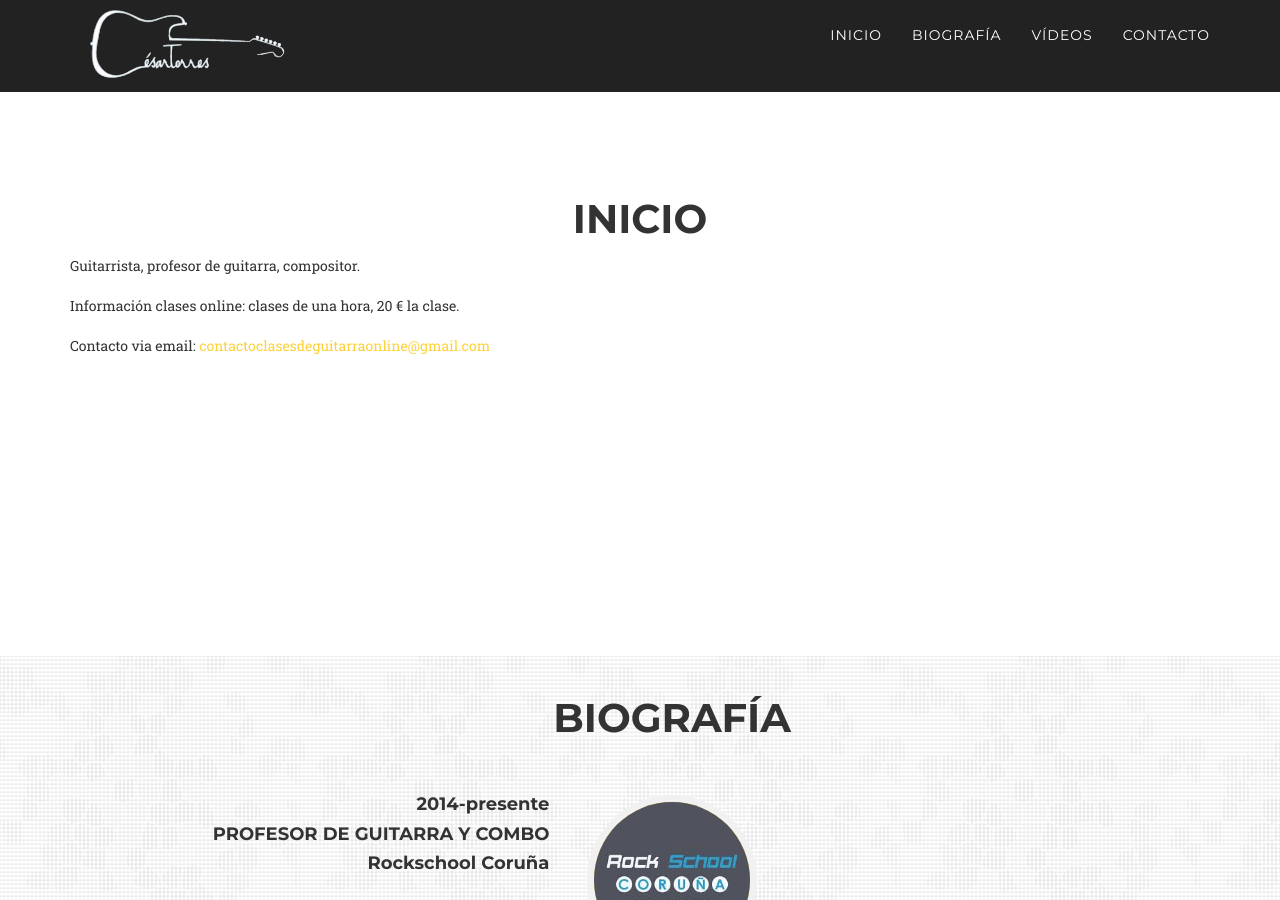
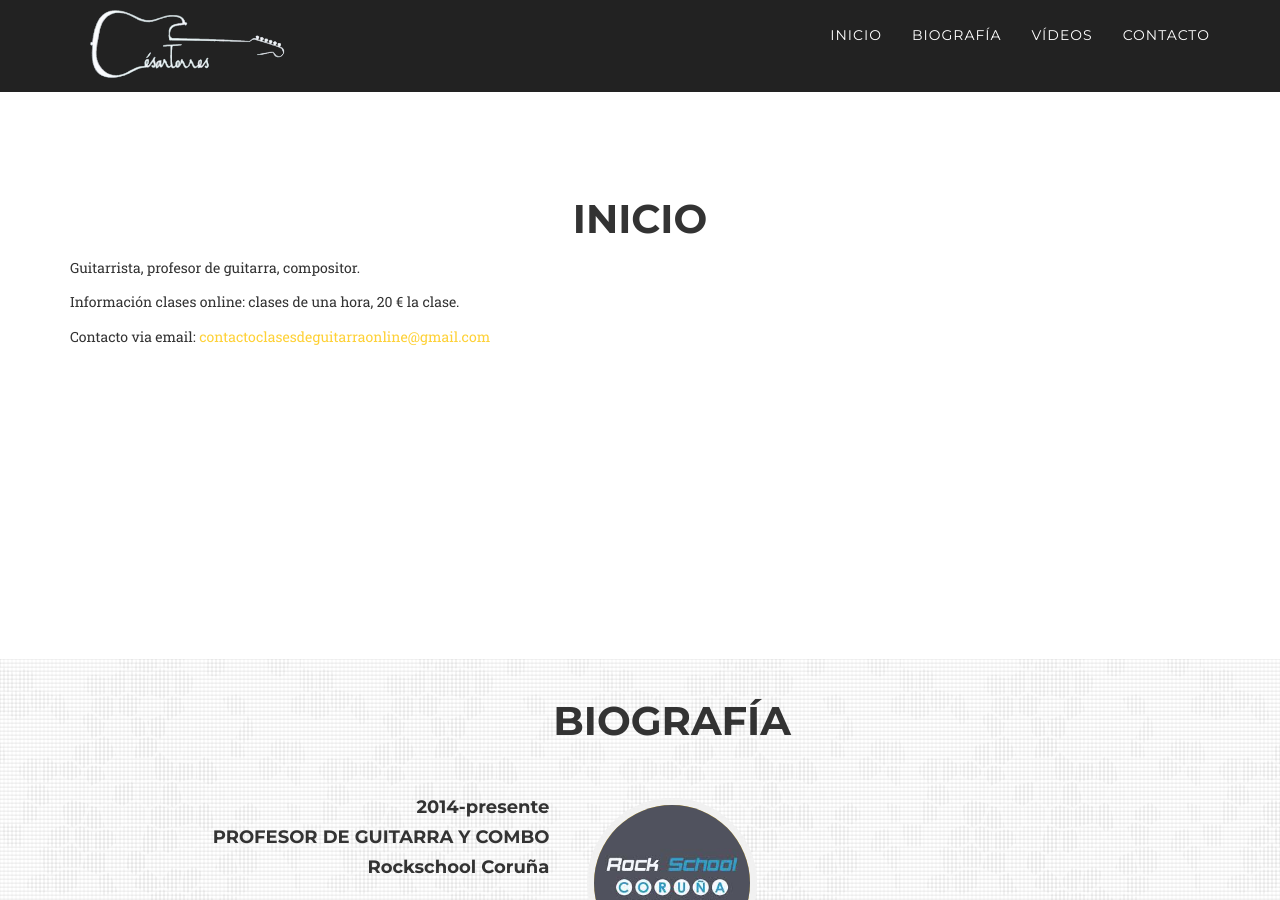
Before and after one commit to cesartorresmusic/cesartorresmusic.github.io, a Jekyll site: the page built from README.md, in a window 1280 px wide and 900 px high, scrolled down 751 px. Built offline with Jekyll 4.4.1, drawn with Linux system fonts in a browser that asks for light colours; some web fonts are replaced; our own code applies the rules of GitHub Pages for plain Markdown files.

Commit message:
small cleanup

```diff
--- a/_includes/header.html
+++ b/_includes/header.html
@@ -15,7 +15,7 @@
             <!-- Collect the nav links, forms, and other content for toggling -->
             <div class="collapse navbar-collapse" id="bs-example-navbar-collapse-1">
 
-<img src="../img/cesar-logo.png" />
+                <img src="../img/cesar-logo.png" />
 
                 <ul class="nav navbar-nav navbar-right">
                     <li class="hidden">
--- a/_includes/inicio.html
+++ b/_includes/inicio.html
@@ -10,11 +10,15 @@
             </div>
             <div class="row">
                 <div class="col-lg-12">
-Guitarrista, profesor de guitarra, compositor.<br>
-<br>
-Información clases online: clases de una hora, 20 € la clase.<br>
-<br>
-Contacto via email: <a href="mailto:contactoclasesdeguitarraonline@gmail.com">contactoclasesdeguitarraonline@gmail.com</a>
+                    <p>
+                        Guitarrista, profesor de guitarra, compositor.
+                    </p>
+                    <p>
+                        Información clases online: clases de una hora, 20 € la clase.
+                    </p>
+                    <p>
+                        Contacto via email: <a href="mailto:contactoclasesdeguitarraonline@gmail.com">contactoclasesdeguitarraonline@gmail.com</a>
+                    </p>
                 </div>
             </div>
         </div>
--- a/_includes/modals.html
+++ /dev/null
@@ -1,40 +0,0 @@
- <!-- Portfolio Modals -->
- {% for post in site.posts %}
-    <div class="portfolio-modal modal fade" id="portfolioModal{{ post.modal-id }}" tabindex="-1" role="dialog" aria-hidden="true">
-        <div class="modal-content">
-            <div class="close-modal" data-dismiss="modal">
-                <div class="lr">
-                    <div class="rl">
-                    </div>
-                </div>
-            </div>
-            <div class="container">
-                <div class="row">
-                    <div class="col-lg-8 col-lg-offset-2">
-                        <div class="modal-body">
-                            <h2>{{ post.title }}</h2>
-                            <hr class="star-primary">
-                            <a href="{{ post.projecturl }}" target="_blank"><img src="img/portfolio/{{ post.img }}" class="img-responsive img-centered" alt="{{ post.alt }}"></a>
-                            <p>{{ post.description }}</p>
-                            <ul class="list-inline item-details">
-                                <li>Client:
-                                    <strong><a href="{{ post.clienturl }}" target="_blank">{{ post.client }}</a>
-                                    </strong>
-                                </li>
-                                <li>Date:
-                                    <strong><a>{{ post.project-date }}</a>
-                                    </strong>
-                                </li>
-                                <li>Service:
-                                    <strong><a>{{ post.category }}</a>
-                                    </strong>
-                                </li>
-                            </ul>
-                            <button type="button" class="btn btn-default" data-dismiss="modal"><i class="fa fa-times"></i> Close</button>
-                        </div>
-                    </div>
-                </div>
-            </div>
-        </div>
-    </div>
-{% endfor %}
--- a/_layouts/default.html
+++ b/_layouts/default.html
@@ -12,7 +12,6 @@
     {% include portfolio_grid.html %}
     {% include contact.html %}
     {% include footer.html %}
-    {% include modals.html %}
     {% include js.html %}
 
     </body>
```
